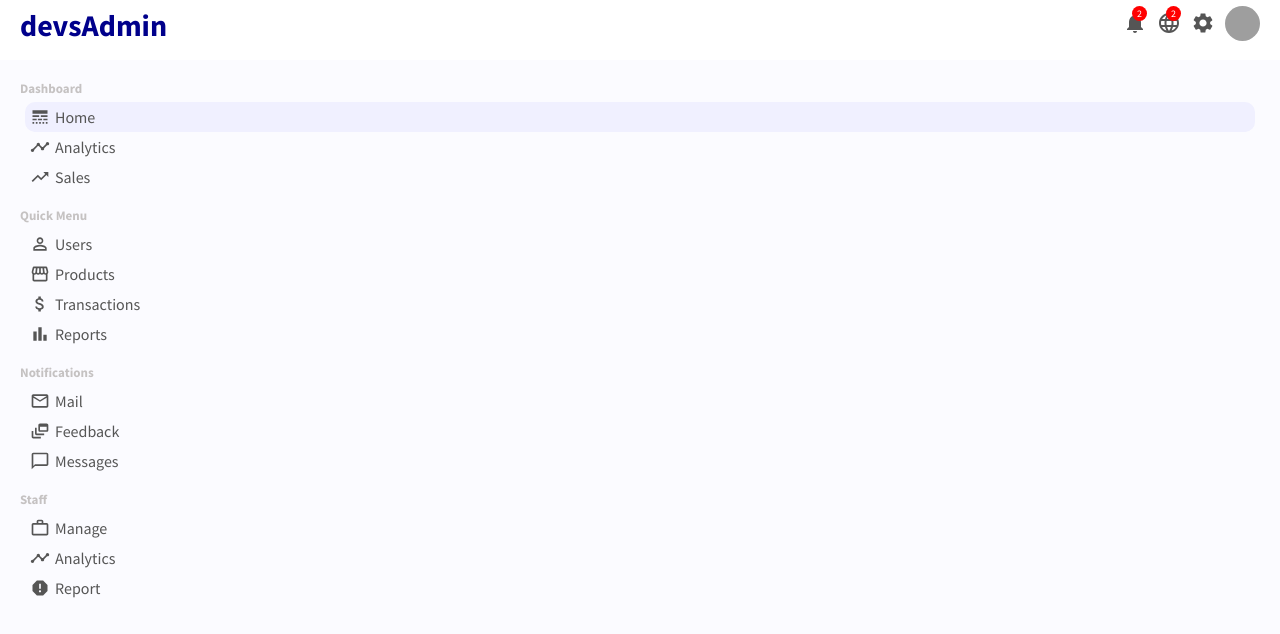
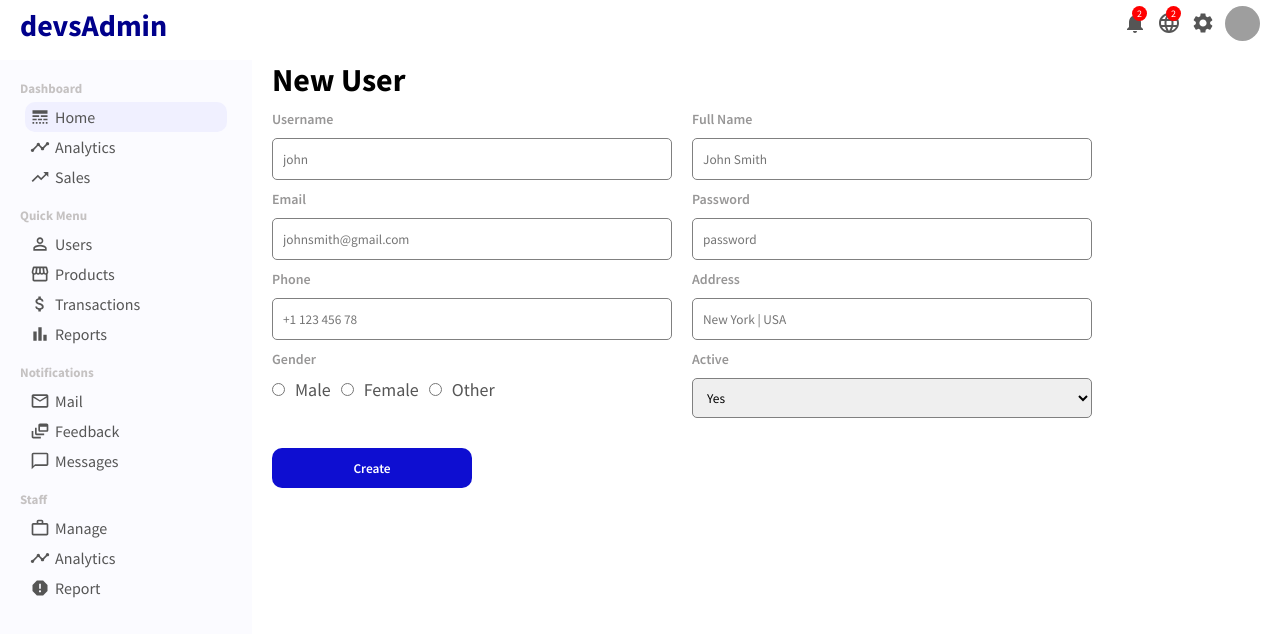
Before and after one commit to sidd-oo/admin-panel-react, a React (Create React App) app: page /newUser in a window 1280 px wide. Shown: the top 634 px of the page. Built offline with nearby package versions, Linux system fonts and the light colour scheme; grey boxes are pictures that could not be loaded.

Commit message:
feat: Created newUser page

```diff
--- a/src/App.js
+++ b/src/App.js
@@ -5,6 +5,7 @@
 import { BrowserRouter as Router, Routes, Route } from 'react-router-dom';
 import User from "./pages/user/User";
 import "./App.css"
+import NewUser from "./pages/newUser/NewUser";
 
 function App() {
   return (
@@ -16,7 +17,7 @@
           <Route exact path="/" element= {<Home/>}/>
           <Route path="/users" element= {<UserList/>}/>
           <Route path="/user/:userId" element= {<User/>}/>
-
+          <Route path="/newUser" element= {<NewUser/>}/>
         </Routes>
       </div>
     </Router>
--- /dev/null
+++ b/src/pages/newUser/NewUser.css
@@ -0,0 +1,57 @@
+.newUser{
+    flex:4;
+    margin-left: 20px;
+}
+
+.newUserForm{
+    display: flex;
+    flex-wrap: wrap;
+}
+
+.newUserItem{
+    width: 400px;
+    display: flex;
+    flex-direction: column;
+    margin-top: 10px;
+    margin-right: 20px;
+}
+
+.newUserItem > label {
+    margin-bottom: 10px;
+    font-size: 14px;
+    font-weight: 600;
+    color: rgb(151, 150, 150)
+}
+
+.newUserItem > input{
+    height: 20px;
+    padding: 10px;
+    border: 1px solid gray;
+    border-radius: 5px;
+}
+
+.newUserGender > label{
+    margin: 10px;
+    font-size: 18px;
+    color: #555;
+}
+
+.newUserSelect{
+    height: 40px;
+    padding: 10px;
+    border: 1px solid gray;
+    border-radius: 5px;
+}
+
+.newUserButton{
+    width: 200px;
+    height: 40px;
+    border: none;
+    background-color: rgb(14, 14, 209);
+    color: white;
+    padding: 7px 10px;
+    font-weight: 600;
+    border-radius: 10px;
+    margin-top: 30px;
+    cursor: pointer;
+}
--- /dev/null
+++ b/src/pages/newUser/NewUser.jsx
@@ -0,0 +1,57 @@
+import React from 'react'
+import "./NewUser.css"
+
+const NewUser = () => {
+    return (
+        <div className='newUser'>
+            <h1 className="newUserTitle">New User</h1>
+            <form className="newUserForm">
+                <div className="newUserItem">
+                    <label >Username</label>
+                    <input type="text" placeholder='john'/>
+                </div>
+                <div className="newUserItem">
+                    <label >Full Name</label>
+                    <input type="text" placeholder='John Smith'/>
+                </div>
+                <div className="newUserItem">
+                    <label >Email</label>
+                    <input type="email" placeholder='johnsmith@gmail.com'/>
+                </div>
+                <div className="newUserItem">
+                    <label >Password</label>
+                    <input type="password" placeholder='password'/>
+                </div>
+                <div className="newUserItem">
+                    <label >Phone</label>
+                    <input type="text" placeholder='+1 123 456 78'/>
+                </div>
+                <div className="newUserItem">
+                    <label >Address</label>
+                    <input type="text" placeholder='New York | USA'/>
+                </div>
+                <div className="newUserItem">
+                    <label >Gender</label>
+                    <div className="newUserGender">
+                        <input type="radio" name="gender" id="male" value="male"/>
+                        <label for="male">Male</label>
+                        <input type="radio" name="gender" id="female" value="female"/>
+                        <label for="female">Female</label>
+                        <input type="radio" name="gender" id="other" value="other"/>
+                        <label for="other">Other</label>
+                    </div>
+                </div>
+                <div className="newUserItem">
+                    <label>Active</label>
+                    <select className = "newUserSelect" name="active" id="active">
+                        <option value="yes">Yes</option>
+                        <option value="no">No</option>
+                    </select>
+                </div>
+            </form>
+            <button className="newUserButton">Create</button>
+        </div>
+    )
+}
+
+export default NewUser
--- a/src/pages/user/User.jsx
+++ b/src/pages/user/User.jsx
@@ -6,13 +6,16 @@
 import MailOutlineIcon from '@mui/icons-material/MailOutline';
 import PermIdentityIcon from '@mui/icons-material/PermIdentity';
 import PublishIcon from '@mui/icons-material/Publish';
+import { Link } from 'react-router-dom';
 
 const User = () => {
     return (
         <div className="user">
             <div className="userTitleContainer">
                 <h1 className="userTitle">Edit User</h1>
-                <button className="userAddButton">Create</button>
+                <Link to= "/newUser" >
+                    <button className="userAddButton">Create</button>
+                </Link>
             </div>
             <div className="userContainer">
                 <div className="userShow">
```
